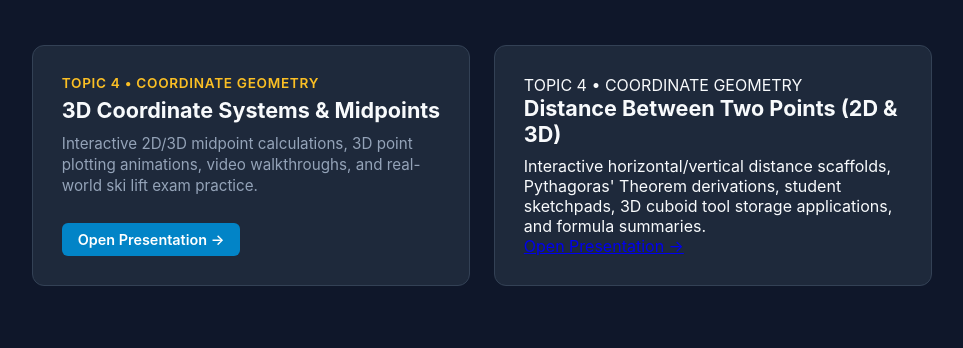
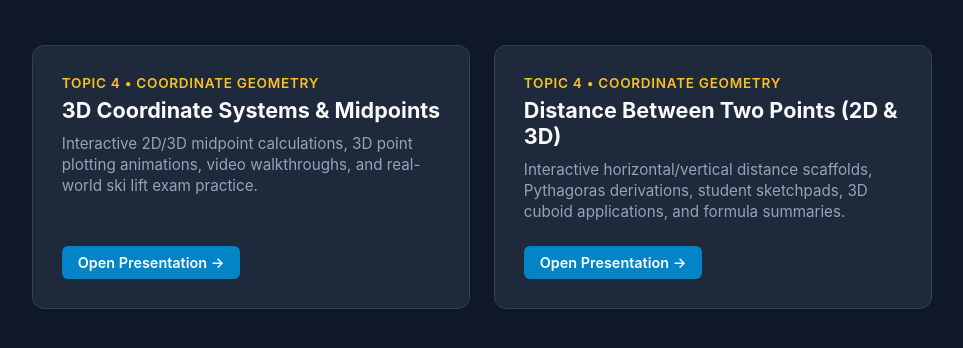
Before and after one commit to ricardo64/IB-Maths, a plain HTML site: page index.html in a window 1280 px wide. Shown: the part 174-522 px from the top of the page, without its empty margins (158-1121 px from the left). Drawn offline with Linux system fonts and the light colour scheme.

Commit message:
Update index.html

```diff
--- a/index.html
+++ b/index.html
@@ -138,25 +138,14 @@
     </a>
 
     <!-- Lesson 2 Card: Distance Between Two Points -->
-        <div class="card">
-          <div class="topic-tag">TOPIC 4 • COORDINATE GEOMETRY</div>
-          <h2 class="card-title">Distance Between Two Points (2D & 3D)</h2>
-          <p class="card-description">
-            Interactive horizontal/vertical distance scaffolds, Pythagoras' Theorem derivations, student sketchpads, 3D cuboid tool storage applications, and formula summaries.
-          </p>
-          <a href="Distance-Between-2-points/index.html" class="open-btn">Open Presentation &rarr;</a>
-        </div>
-    <!-- Template for Lesson 2 (Uncomment and update when ready) -->
-    <!--
-    <a href="./voronoi-diagrams/" class="card">
+    <a href="./Distance-Between-2-points/" class="card">
       <div>
-        <div class="card-topic">Topic 4 • Geometry & Trig</div>
-        <div class="card-title">Voronoi Diagrams</div>
-        <div class="card-desc">Constructing nearest-neighbour sites, finding perpendicular bisectors, and real-world application problems.</div>
+        <div class="card-topic">Topic 4 • Coordinate Geometry</div>
+        <div class="card-title">Distance Between Two Points (2D & 3D)</div>
+        <div class="card-desc">Interactive horizontal/vertical distance scaffolds, Pythagoras derivations, student sketchpads, 3D cuboid applications, and formula summaries.</div>
       </div>
       <div class="btn">Open Presentation &rarr;</div>
     </a>
-    -->
   </main>
 
 </body>
```
